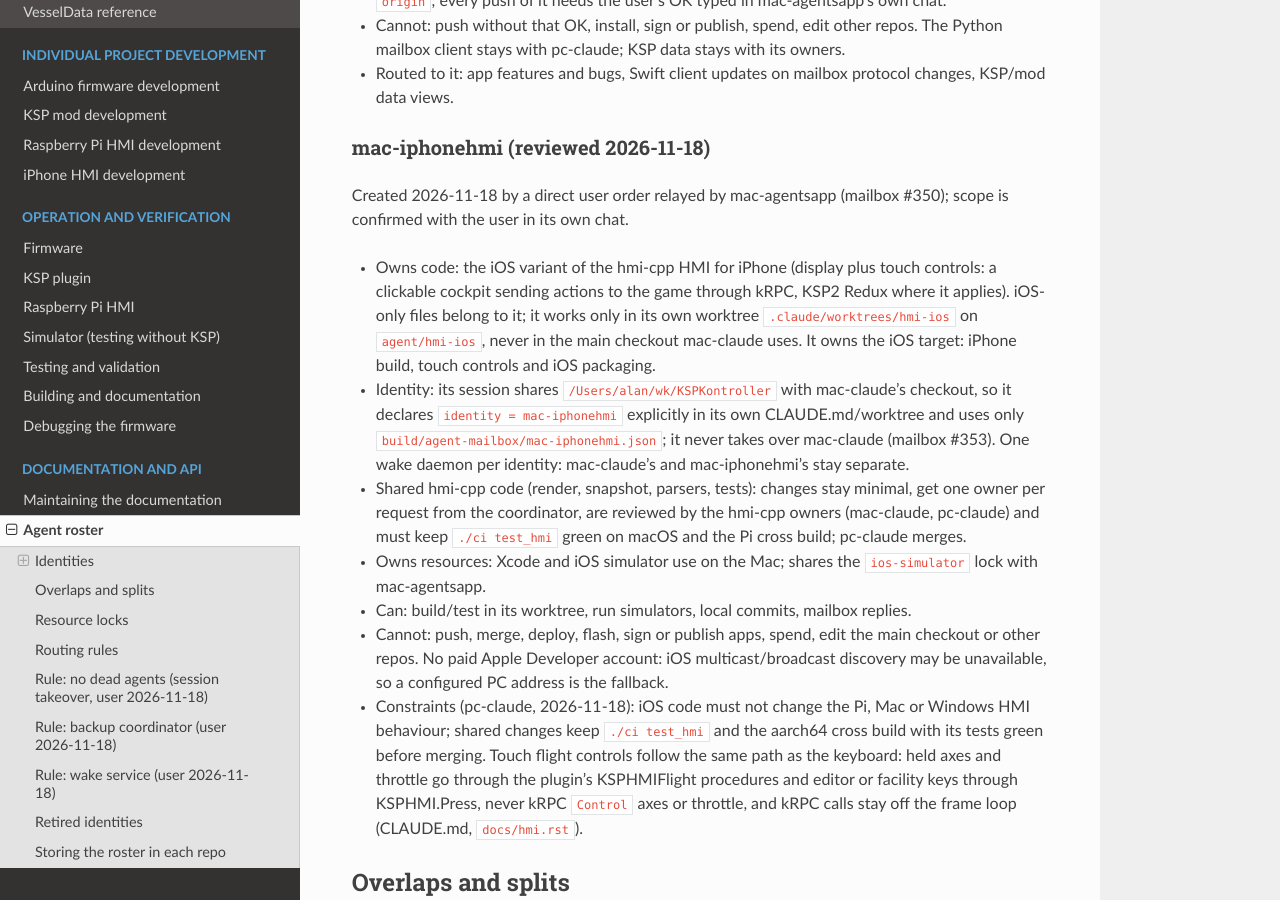
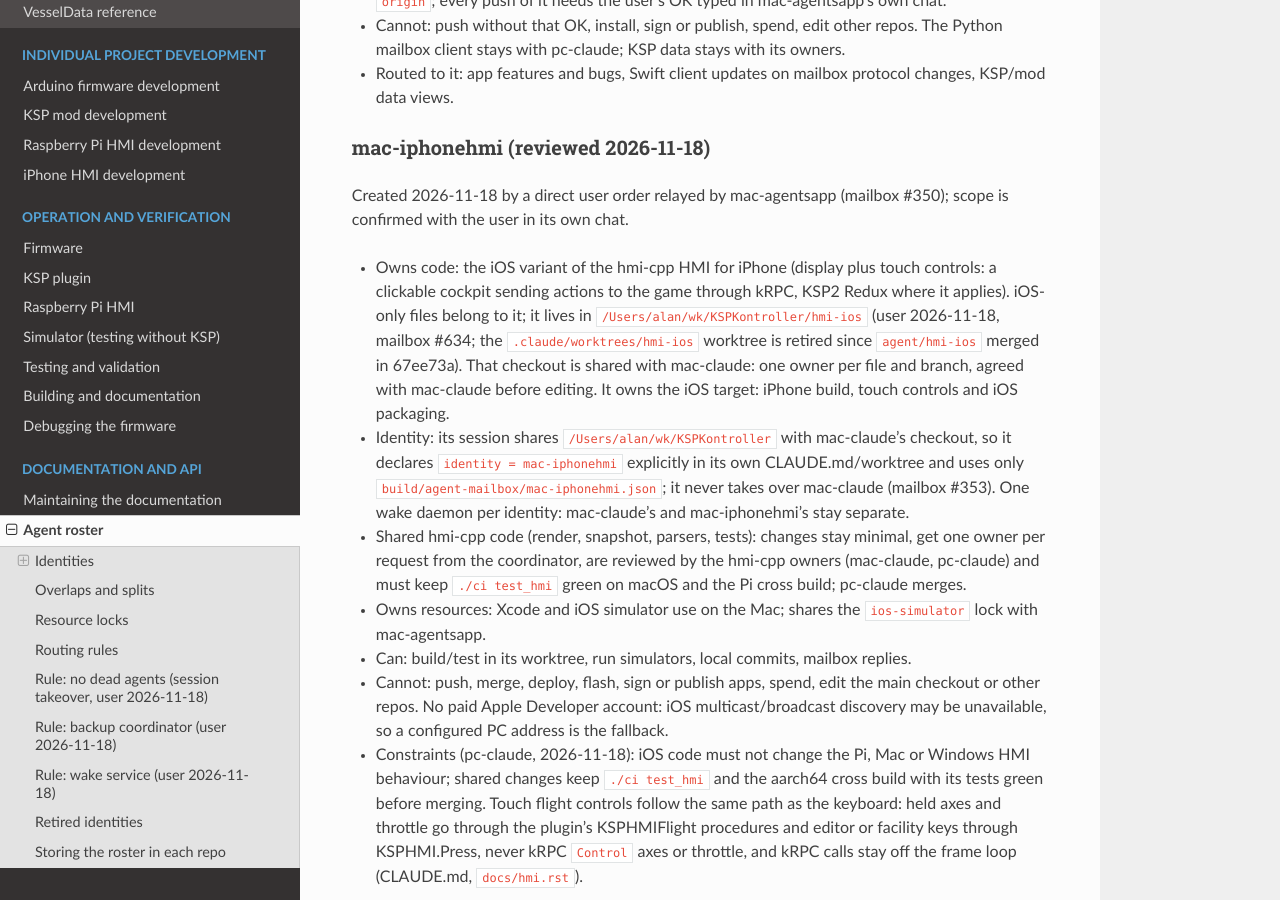
Before and after one commit to AlaNLrdE/KSPKontroller, a Sphinx documentation site: the page built from docs/agents.rst, in a window 1280 px wide and 900 px high, scrolled down 3140 px. Built offline with Sphinx 7.4.7 and the Read the Docs theme 3.1.0, drawn with Linux system fonts in a browser that asks for light colours; some of the changed text lies outside the part shown.

Commit message:
docs(agents): mac-iphonehmi lives in KSPKontroller/hmi-ios (#634)
Co-Authored-By: Claude Opus 5.5 <noreply@anthropic.com>

```diff
--- a/docs/agents.rst
+++ b/docs/agents.rst
@@ -59,8 +59,7 @@ Identities
      - mac-workbench
    * - mac-iphonehmi
      - Mac (Alans-MacBook-Air)
-     - KSPKontroller worktree (``/Users/alan/wk/KSPKontroller/.claude/worktrees/hmi-ios``, branch
-       ``agent/hmi-ios``)
+     - KSPKontroller ``hmi-ios/`` (``/Users/alan/wk/KSPKontroller/hmi-ios``, main checkout; user 2026-11-18, mailbox #634)
      - claude, open session
      - mac-claude (proposed)
 
@@ -165,8 +164,9 @@ the user in its own chat.
 
 - Owns code: the iOS variant of the hmi-cpp HMI for iPhone (display plus touch controls: a clickable cockpit
   sending actions to the game through kRPC, KSP2 Redux where it applies). iOS-only files belong to it; it
-  works only in its own worktree ``.claude/worktrees/hmi-ios`` on ``agent/hmi-ios``, never in the main
-  checkout mac-claude uses. It owns the iOS target: iPhone build, touch controls and iOS packaging.
+  lives in ``/Users/alan/wk/KSPKontroller/hmi-ios`` (user 2026-11-18, mailbox #634; the
+  ``.claude/worktrees/hmi-ios`` worktree is retired since ``agent/hmi-ios`` merged in 67ee73a). That checkout is
+  shared with mac-claude: one owner per file and branch, agreed with mac-claude before editing. It owns the iOS target: iPhone build, touch controls and iOS packaging.
 - Identity: its session shares ``/Users/alan/wk/KSPKontroller`` with mac-claude's checkout, so it declares
   ``identity = mac-iphonehmi`` explicitly in its own CLAUDE.md/worktree and uses only
   ``build/agent-mailbox/mac-iphonehmi.json``; it never takes over mac-claude (mailbox #353). One wake
```
